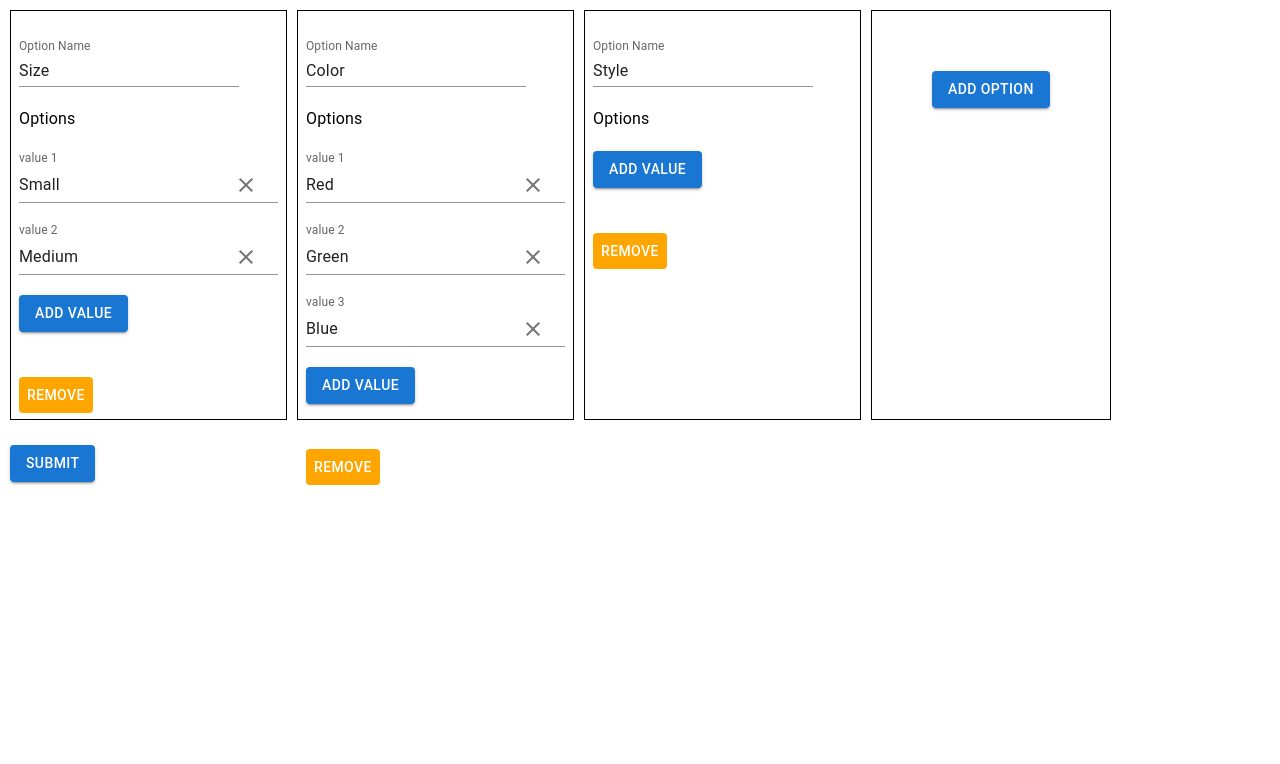
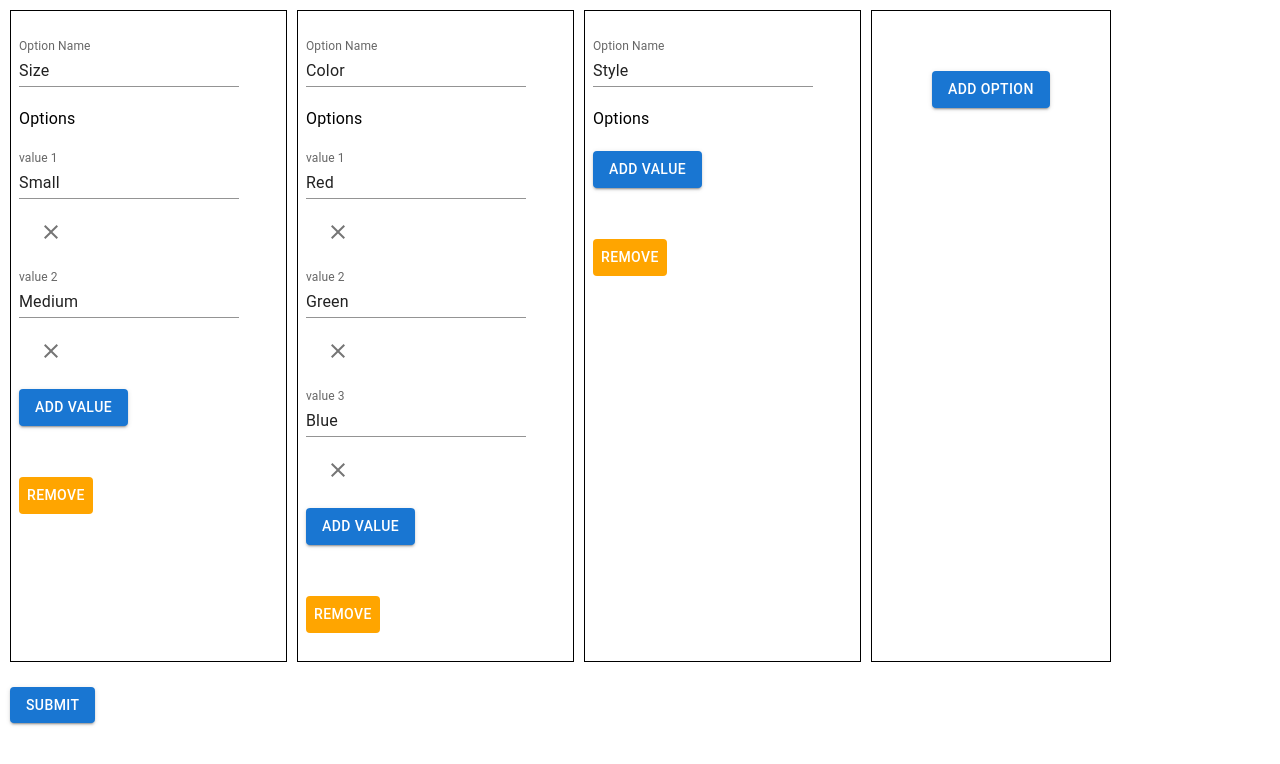
Before and after one commit to Dineshjeeva/dinesh-atdigitals-worksheets, a React (Create React App) app in the folder react-basics-project/: page / in a window 1280 px wide. Shown: the top 764 px of the page. Built offline with nearby package versions, Linux system fonts and the light colour scheme.

Commit message:
value remove button changes

```diff
--- a/react-basics-project/src/component/Addoptions.tsx
+++ b/react-basics-project/src/component/Addoptions.tsx
@@ -1,16 +1,15 @@
-import { ChangeEvent, Dispatch, SetStateAction } from "react";
-
 import AddoptioinsButton from "./AddoptionsButton";
 import Addvalues from "./Addvalues";
 import { Box } from "@mui/material";
+import { ChangeEvent } from "react";
 
 interface defaultProps {
   addOptionHandler: () => void;
+  valueRemove: (i: number, index: number) => void;
   addOptions: { Name: string; Options: string[] }[];
   addValueHandler: (i: number) => void;
-  setAddOptions: Dispatch<
-    SetStateAction<{ Name: string; Options: string[] }[]>
-  >;
+
+  removeAddOption: (index: number) => void;
 
   handleChange: (
     i: number,
@@ -30,7 +29,8 @@ export default function Addoptions({
   handleOption,
   addValueHandler,
   handleChange,
-  setAddOptions,
+  removeAddOption,
+  valueRemove,
 }: defaultProps) {
   return (
     <Box paddingTop="10px" display="flex">
@@ -41,8 +41,8 @@ export default function Addoptions({
           addValues={addOptions[index]["Options"]}
           OptionName={addOptions[index].Name}
           handleChange={(i, e) => handleChange(index, i, e)}
-          addOptions={[]}
-          setAddOptions={setAddOptions}
+          removeAddOption={() => removeAddOption(index)}
+          valueRemove={(i) => valueRemove(index, i)}
         />
       ))}
       <Box marginLeft="10px" border="1px solid black">
--- a/react-basics-project/src/component/Addvalues.tsx
+++ b/react-basics-project/src/component/Addvalues.tsx
@@ -1,6 +1,6 @@
 import { Box, Button, TextField, Typography } from "@mui/material";
-import { ChangeEvent, Dispatch, SetStateAction } from "react";
 
+import { ChangeEvent } from "react";
 import CloseIcon from "@mui/icons-material/Close";
 import Optionshead from "./Optionshead";
 
@@ -8,12 +8,11 @@ interface DefaultPropsOne {
   onChange: (e: ChangeEvent<HTMLInputElement | HTMLTextAreaElement>) => void;
   addValueHandler: () => void;
   addValues: string[];
-  addOptions: { Name: string; Options: string[] }[];
   OptionName: string;
 
-  setAddOptions: Dispatch<
-    SetStateAction<{ Name: string; Options: string[] }[]>
-  >;
+  valueRemove: (i: number) => void;
+
+  removeAddOption: () => void;
 
   handleChange: (
     i: number,
@@ -26,21 +25,17 @@ export default function Addvalues({
   addValueHandler,
   handleChange,
   addValues,
-  setAddOptions,
-  addOptions,
+
   OptionName,
+  valueRemove,
+  removeAddOption,
 }: DefaultPropsOne) {
-  const removeInputFields = (index: number) => {
-    const rows = [...addOptions];
-    rows.splice(index, 1);
-    setAddOptions(rows);
-  };
-  console.log(addOptions);
-
   return (
     <Box
+      display={"flex"}
+      flexDirection="column"
       width="259px"
-      height="392px"
+      minHeight="392px"
       padding={1}
       marginLeft="10px"
       border="1px solid black"
@@ -50,18 +45,18 @@ export default function Addvalues({
         <Box marginBottom="20px">
           <TextField
             value={items}
-            InputProps={{
-              endAdornment: (
-                <Button onClick={() => removeInputFields(index)}>
-                  <CloseIcon color="action" />
-                </Button>
-              ),
-            }}
             id="standard-basic"
             label={"value " + (index + 1)}
             variant="standard"
             onChange={(e) => handleChange(index, e)}
           />
+
+          <Button
+            style={{ marginTop: "15px" }}
+            onClick={() => valueRemove(index)}
+          >
+            <CloseIcon color="action" />
+          </Button>
         </Box>
       ))}
 
@@ -69,12 +64,15 @@ export default function Addvalues({
         <Button variant="contained" onClick={addValueHandler}>
           ADD VALUE
         </Button>
+        <Box marginTop="20%">
+          <Button
+            onClick={removeAddOption}
+            style={{ background: "orange", color: "white" }}
+          >
+            REMOVE
+          </Button>
+        </Box>
       </Typography>
-      <Button
-        style={{ background: "orange", color: "white", marginTop: "25px" }}
-      >
-        REMOVE
-      </Button>
     </Box>
   );
 }
--- a/react-basics-project/src/component/Totalall.tsx
+++ b/react-basics-project/src/component/Totalall.tsx
@@ -47,6 +47,20 @@ export default function Totalall() {
     console.log(addOptions);
   };
 
+  const removeoptioinBox = (index: number) => {
+    const Optioins = [...addOptions];
+    Optioins.splice(index, 1);
+    setAddOptions(Optioins);
+  };
+
+  const valueRemove = (i: number, index: number) => {
+    let valuesrem = [...addOptions];
+    valuesrem[i]["Options"].splice(index, 1);
+    setAddOptions(valuesrem);
+
+    console.log(i, valuesrem);
+  };
+
   return (
     <form onSubmit={submitHandler}>
       <Box height="350px">
@@ -56,7 +70,8 @@ export default function Totalall() {
           handleOption={handleOption}
           addValueHandler={addValueHandler}
           handleChange={handleChange}
-          setAddOptions={setAddOptions}
+          removeAddOption={removeoptioinBox}
+          valueRemove={valueRemove}
         />
 
         <Box padding="10px" paddingTop="25px">
```
